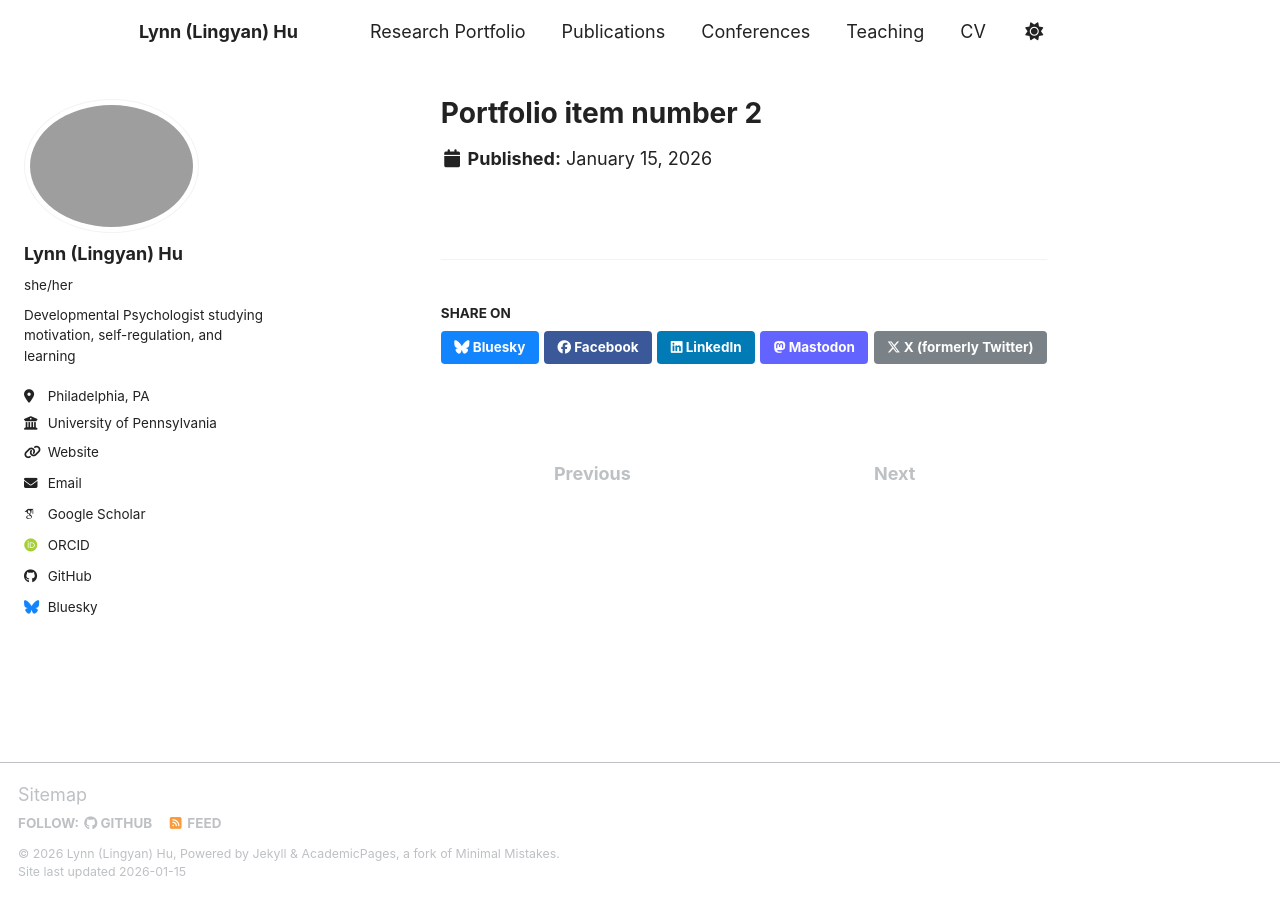
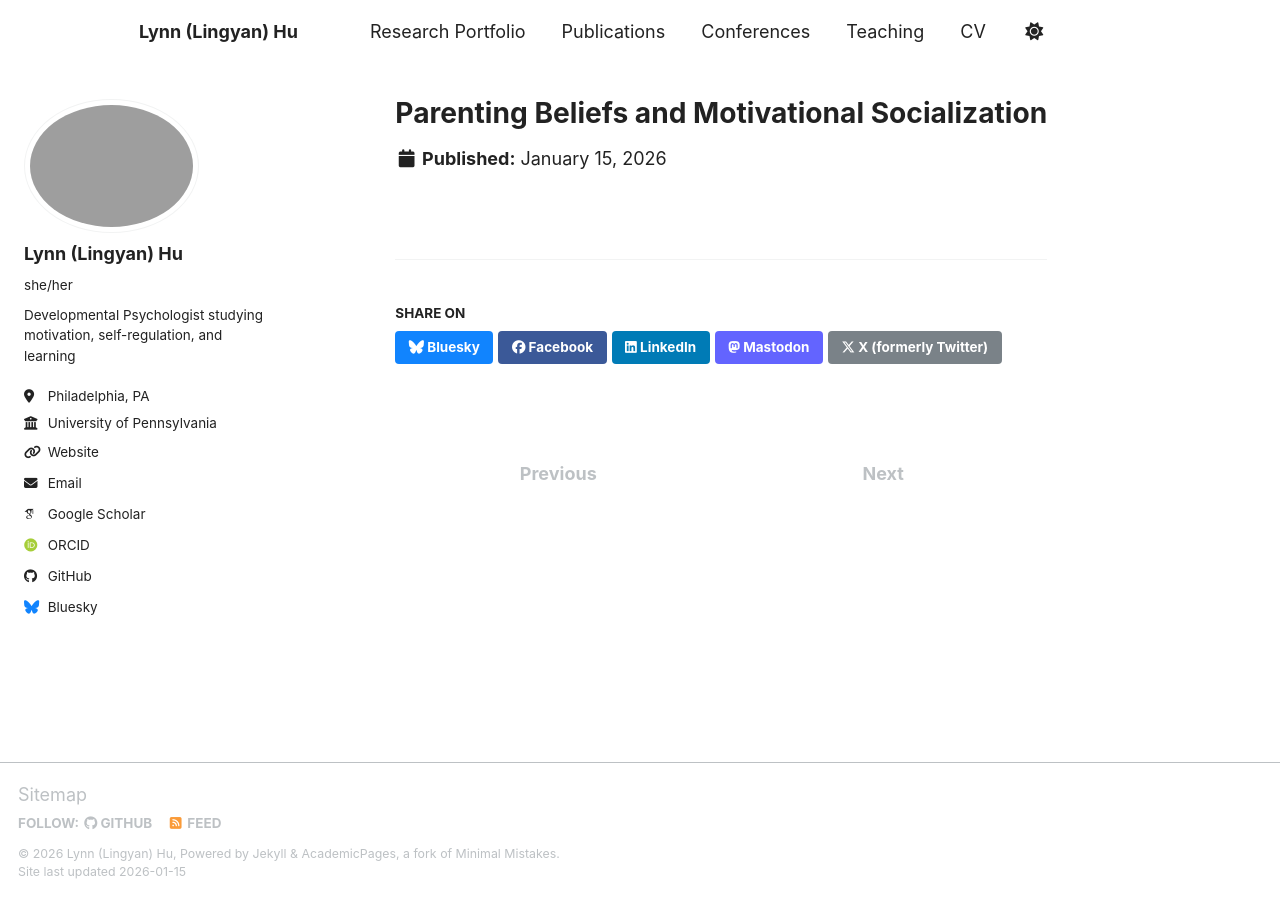
Before and after one commit to lingyh904/lingyh904.github.io, a Jekyll site: the page built from _portfolio/portfolio-2.html, in a window 1280 px wide. Built offline with Jekyll 4.4.1, drawn with Linux system fonts in a browser that asks for light colours; some web fonts are replaced; a script bundle is joined from its source files by our own code; library files that are not in the unit come from our copies.

Commit message:
Update portfolio-2.html

```diff
--- a/_portfolio/portfolio-2.html
+++ b/_portfolio/portfolio-2.html
@@ -1,5 +1,5 @@
 ---
-title: "Portfolio item number 2"
+title: "Parenting Beliefs and Motivational Socialization"
 excerpt: "Parenting is the immediate context in which development unfolds, shaping children’s beliefs through everyday practices, communication, and the opportunities parents create. Parallel to my work on children, a second line of my research examines how parents’ beliefs about goals, identity, and learning shape caregiving behavior. Drawing on identity-based motivation theory and the possible selves framework, I study how parents construct representations of their children’s future identities and how these representations guide present-day parenting practices."
 collection: portfolio
 ---
```
